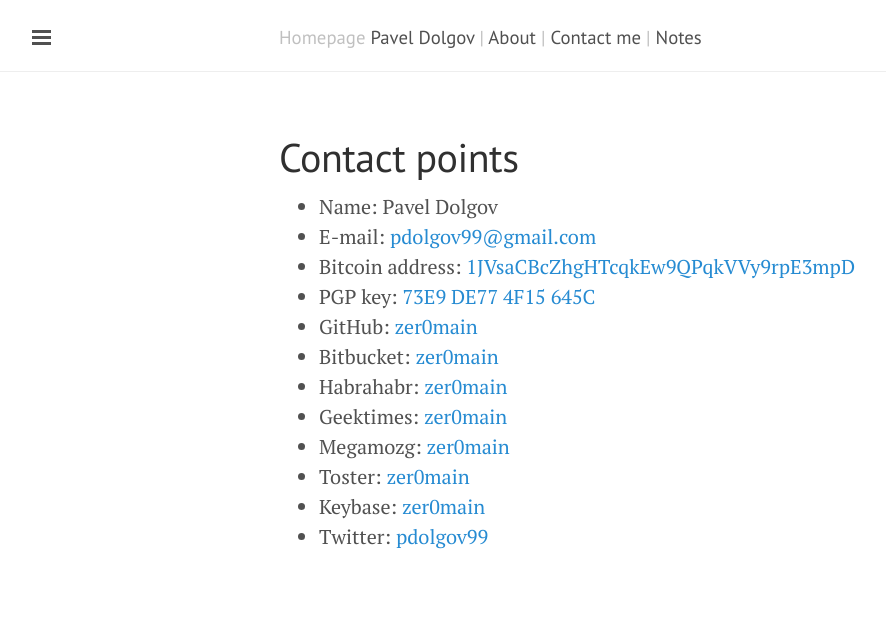
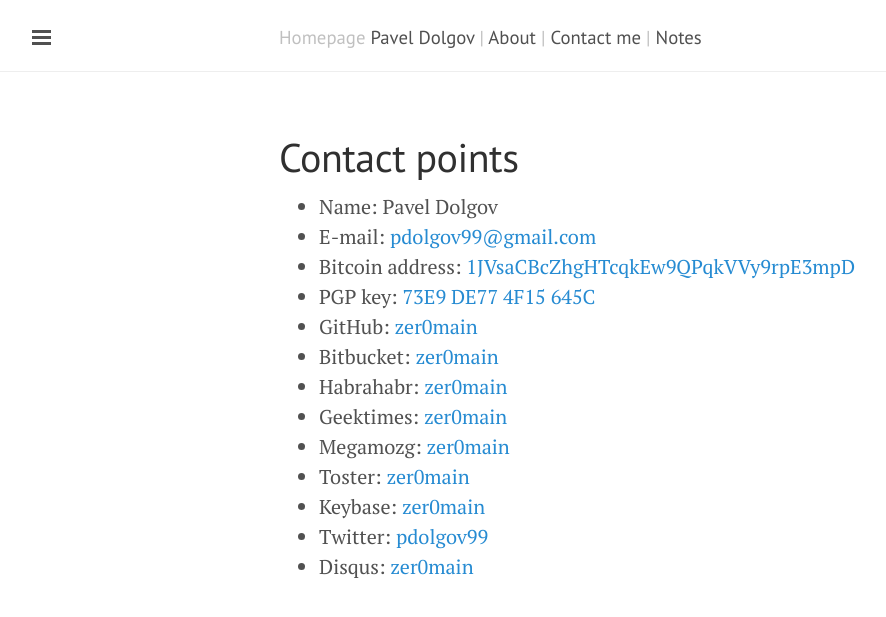
Before and after one commit to zer0main/zer0main.github.io, a Jekyll site: the page built from contact.md, in a window 1280 px wide. Shown: the top 617 px of the page, without its empty margins (1-887 px from the left). Built offline with Jekyll 4.4.1, drawn with Linux system fonts in a browser that asks for light colours; Markdown is read by kramdown in place of the engine named in the settings.

Commit message:
Add disqus to contacts

```diff
--- a/contact.md
+++ b/contact.md
@@ -15,6 +15,7 @@
  * Toster: [zer0main][toster]
  * Keybase: [zer0main][keybase]
  * Twitter: [pdolgov99][twitter]
+ * Disqus: [zer0main][disqus]
 
 [mail]: mailto:pdolgov99@gmail.com
 [bitcoin]: https://blockchain.info/address/1JVsaCBcZhgHTcqkEw9QPqkVVy9rpE3mpD
@@ -26,3 +27,4 @@
 [toster]: http://toster.ru/user/zer0main
 [keybase]: https://keybase.io/zer0main
 [twitter]: https://twitter.com/pdolgov99
+[disqus]: https://disqus.com/zer0main
```
